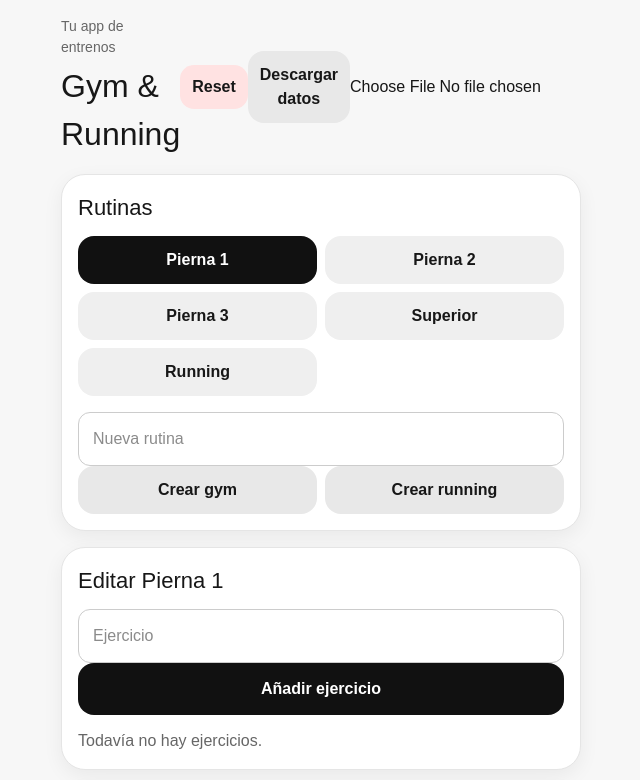
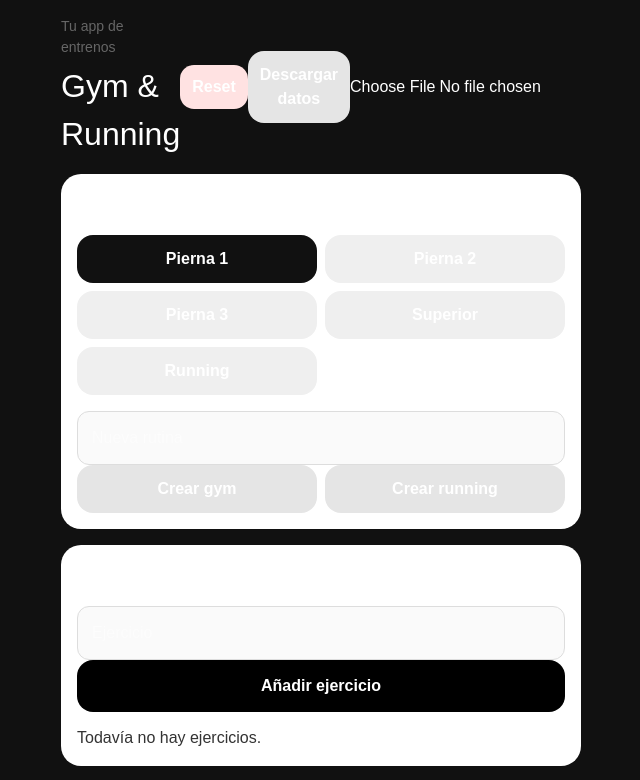
Before and after one commit to luciazarpe/mi-app-gym, a Next.js app: page / in a window 1280 px wide. Shown: the top 780 px of the page, without its empty margins (319-959 px from the left). Built offline with nearby package versions, Linux system fonts and the light colour scheme.

Commit message:
subo la app

```diff
--- a/src/app/page.js
+++ b/src/app/page.js
@@ -563,7 +563,7 @@ export default function Page() {
 const styles = {
   page: {
     minHeight: "100vh",
-    background: "#f7f7f7",
+    background: "#111",
     padding: 16,
     fontFamily: "Arial, sans-serif",
   },
@@ -573,6 +573,7 @@ const styles = {
     display: "flex",
     flexDirection: "column",
     gap: 16,
+    color: "white",
   },
   header: {
     display: "flex",
@@ -590,11 +591,9 @@ const styles = {
   },
   card: {
     background: "#ffffff",
-    borderRadius: 24,
+    borderRadius: 20,
     padding: 16,
-    boxShadow: "0 6px 20px rgba(0,0,0,0.06)",
-    border: "1px solid #e5e5e5",
-
+    border: "none",
   },
   sectionTitle: {
     marginTop: 0,
@@ -634,11 +633,10 @@ const styles = {
   },
   input: {
     width: "100%",
-    boxSizing: "border-box",
     padding: 14,
     borderRadius: 12,
-    border: "1px solid #ccc",
-    background: "#fff",
+    border: "1px solid #ddd",
+    background: "#fafafa",
     fontSize: 16,
   },
 
@@ -659,23 +657,18 @@ const styles = {
   },
   primaryButton: {
     width: "100%",
-    border: "none",
     borderRadius: 16,
     padding: 14,
-    background: "#111",
+    background: "#000",
     color: "white",
     fontWeight: 700,
-    cursor: "pointer",
-    fontSize: 16,
   },
   secondaryButton: {
     flex: 1,
-    border: "none",
     borderRadius: 16,
     padding: 12,
-    background: "#e8e8e8",
+    background: "#e5e5e5",
     fontWeight: 700,
-    cursor: "pointer",
   },
   resetButton: {
     border: "none",
@@ -703,7 +696,7 @@ const styles = {
   },
   exerciseMeta: {
     fontSize: 13,
-    color: "#000000",
+    color: "#333",
     marginTop: 6,
     lineHeight: 1.45,
   },
@@ -719,8 +712,8 @@ const styles = {
     borderRadius: 16,
     padding: 12,
     marginBottom: 12,
-    background: "#ffffff",
-    border: "1px solid #e5e5e5",
+    background: "#fff",
+    border: "1px solid #ddd",
   },
   setCard: {
     border: "1px solid #ececec",
@@ -749,7 +742,7 @@ const styles = {
     marginBottom: 8,
   },
   date: {
-    color: "#666",
+    color: "#333",
     fontSize: 13,
   },
   historyLine: {
@@ -761,10 +754,10 @@ const styles = {
   historyNotes: {
     marginTop: 6,
     fontSize: 13,
-    color: "#666",
+    color: "#333",
   },
   emptyText: {
-    color: "#666",
+    color: "#333",
     margin: 0,
   },
 };
```
